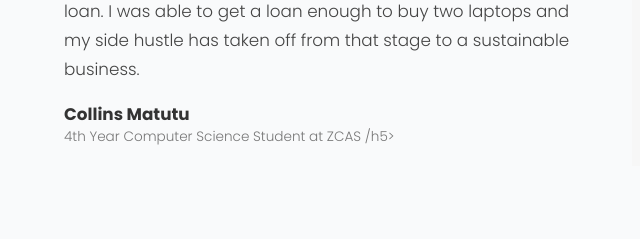
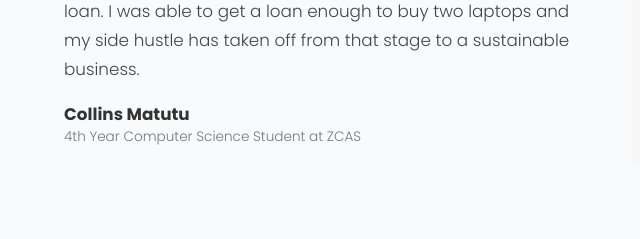
Before and after one commit to kolichi/Stretford-Lending-Services-html, a plain HTML site: page index.html in a window 1280 px wide. Shown: the part 5041-5280 px from the top of the page, 24-664 px from the left. Drawn offline with nearby package versions, Linux system fonts and the light colour scheme.

Commit message:
Update index.html

```diff
--- a/index.html
+++ b/index.html
@@ -574,7 +574,7 @@
 
                     <div class="review-info">
                       <h3 class="review-name">Collins Matutu</h3>
-                      <h5 class="review-job">4th Year Computer Science Student at ZCAS  /h5>
+                      <h5 class="review-job">4th Year Computer Science Student at ZCAS  </h5>
                     </div>
                   </div>
 
```
